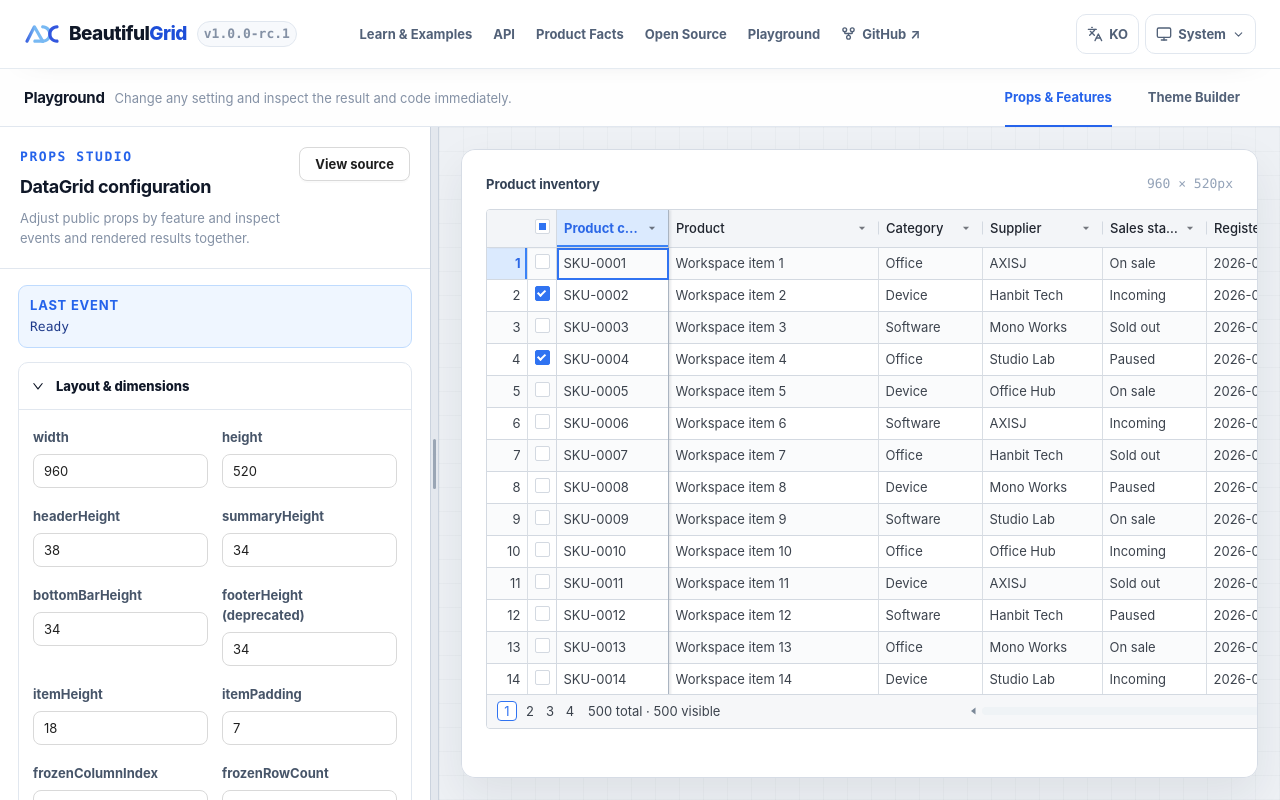
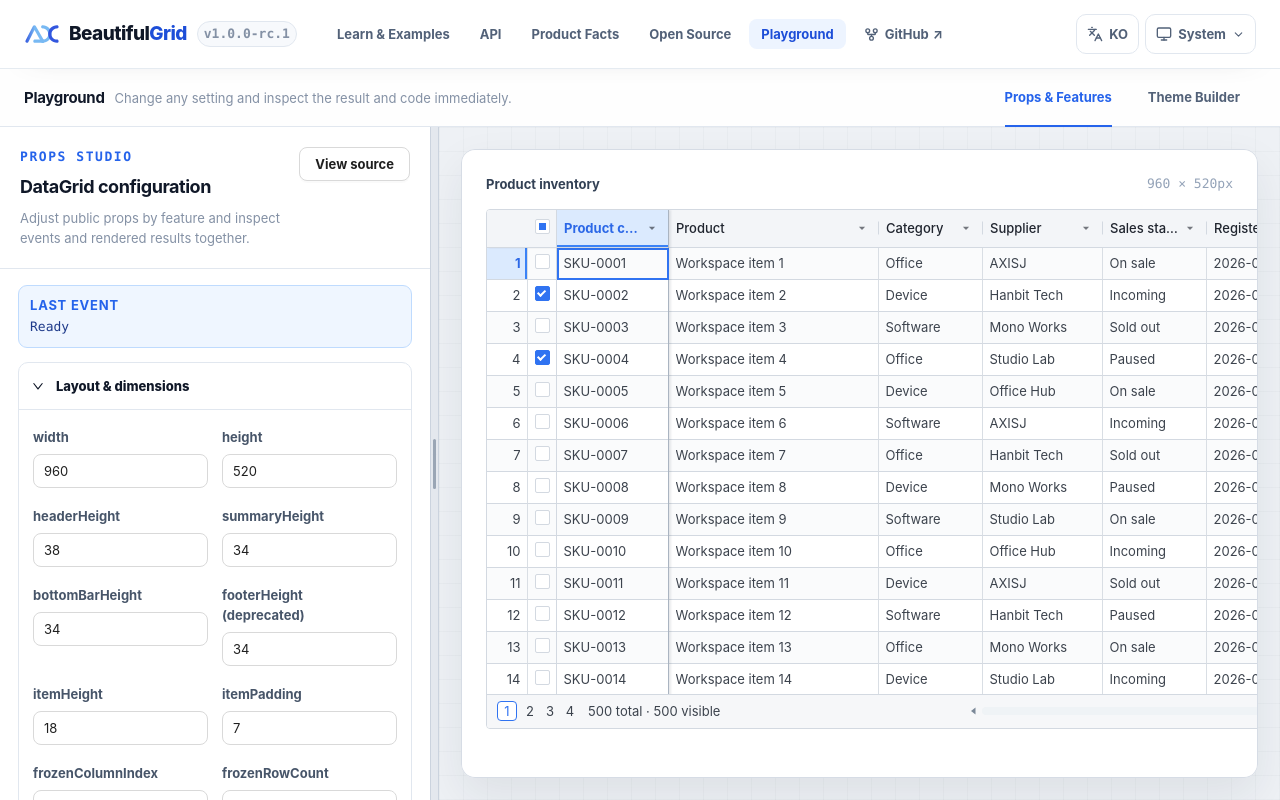
Before and after one commit to axisj/beautiful-grid, an Astro site in the folder site/: page /en/playground in a window 1280 px wide. Built offline with nearby package versions, Linux system fonts and the light colour scheme; Astro itself is replaced by a stand-in of ours.

Commit message:
feat(site): highlight active navigation menu item in site header

```diff
--- a/site/src/components/layout/Header.astro
+++ b/site/src/components/layout/Header.astro
@@ -10,6 +10,32 @@ interface Props { locale?: Locale; adaptiveLocale?: boolean; }
 const locale = normalizeLocale(Astro.props.locale);
 const adaptiveLocale = Astro.props.adaptiveLocale ?? false;
 const messages = commonMessages[locale];
+const pathname = Astro.url.pathname;
+const checkActive = (route: string) => {
+  if (!route) return false;
+  if (route === '/learn') {
+    return (
+      pathname === '/learn' ||
+      pathname.startsWith('/learn/') ||
+      pathname === '/en/learn' ||
+      pathname.startsWith('/en/learn/') ||
+      pathname.startsWith('/examples/') ||
+      pathname.startsWith('/demo/') ||
+      pathname.startsWith('/docs/')
+    );
+  }
+  if (route === '/api/props') {
+    return (
+      pathname === '/api/props' ||
+      pathname.startsWith('/api/') ||
+      pathname === '/en/api/props' ||
+      pathname.startsWith('/en/api/')
+    );
+  }
+  const localized = localizePath(route, locale);
+  return pathname === localized || pathname.startsWith(`${localized}/`);
+};
+
 const navigation = [
   { label: messages.guideExamples, koLabel: commonMessages.ko.guideExamples, enLabel: commonMessages.en.guideExamples, href: localizePath('/learn', locale), route: '/learn', external: false },
   { label: 'API', koLabel: 'API', enLabel: 'API', href: localizePath('/api/props', locale), route: '/api/props', external: false },
@@ -46,15 +72,25 @@ const navigation = [
     </a>
 
     <nav class="primary-nav desktop-only" aria-label={messages.primaryNavigation} data-shell-navigation="primary">
-      {navigation.map(item => (
-        <a href={item.href} data-shell-route={item.route || undefined} target={item.external ? '_blank' : undefined} rel={item.external ? 'noopener noreferrer' : undefined}>
+      {navigation.map(item => {
+        const isActive = !item.external && checkActive(item.route);
+        return (
+          <a
+            href={item.href}
+            class:list={['nav-item', { active: isActive }]}
+            data-shell-route={item.route || undefined}
+            aria-current={isActive ? 'page' : undefined}
+            target={item.external ? '_blank' : undefined}
+            rel={item.external ? 'noopener noreferrer' : undefined}
+          >
             <span class="nav-label">
               {item.external && <GitFork className="github-icon" size={15} strokeWidth={2.2} aria-hidden="true" />}
               <span data-shell-label data-ko={item.koLabel} data-en={item.enLabel}>{item.label}</span>
             </span>
             {item.external && <span aria-hidden="true">↗</span>}
           </a>
-      ))}
+        );
+      })}
     </nav>
 
     <div class="header-actions">
@@ -79,18 +115,19 @@ const navigation = [
   .brand-name { color: var(--site-text-primary); font-size: 19px; font-weight: 800; line-height: 1; letter-spacing: -0.03em; }
   .brand-name span { color: var(--site-accent-strong); }
   .version-badge { border: 1px solid var(--site-border); border-radius: 999px; padding: 2px 6px; background: var(--site-surface); color: var(--site-text-muted); font-family: var(--site-font-mono); font-size: 13px; font-weight: 700; }
-  .primary-nav { display: flex; align-items: center; gap: 21px; }
-  .primary-nav a { display: inline-flex; align-items: center; gap: 4px; color: var(--site-text-secondary); font-size: 13px; font-weight: 700; transition: color 150ms ease; white-space: nowrap; }
+  .primary-nav { display: flex; align-items: center; gap: 6px; }
+  .primary-nav a { display: inline-flex; align-items: center; gap: 4px; padding: 6px 12px; border-radius: var(--site-radius-sm, 8px); color: var(--site-text-secondary); font-size: 13px; font-weight: 700; line-height: 1.4; transition: color 150ms ease, background-color 150ms ease; white-space: nowrap; }
   .nav-label { display: inline-flex; align-items: center; gap: 6px; }
   :global(.github-icon) { display: block; width: 15px; height: 15px; flex: 0 0 auto; }
-  .primary-nav a:hover { color: var(--site-accent-strong); }
+  .primary-nav a:hover { color: var(--site-text-primary); background-color: var(--site-control-hover-bg, rgba(15, 23, 42, 0.05)); }
+  .primary-nav a.active { color: var(--site-accent-strong); background-color: var(--site-accent-soft); font-weight: 750; }
   .header-actions { display: flex; align-items: center; justify-content: flex-end; }
   .mobile-menu-btn { display: none; width: 40px; height: 40px; border: 1px solid var(--site-border); border-radius: 10px; padding: 9px; background: var(--site-control-bg); color: var(--site-text-primary); cursor: pointer; }
   .mobile-menu-btn span { display: block; width: 100%; height: 2px; margin: 3px 0; border-radius: 2px; background: currentColor; transition: transform 150ms ease, opacity 150ms ease; }
   .mobile-menu-btn[aria-expanded='true'] span:first-child { transform: translateY(5px) rotate(45deg); }
   .mobile-menu-btn[aria-expanded='true'] span:nth-child(2) { opacity: 0; }
   .mobile-menu-btn[aria-expanded='true'] span:last-child { transform: translateY(-5px) rotate(-45deg); }
-  @media (max-width: 1080px) { .primary-nav { gap: 15px; } .header-inner { gap: 14px; } }
+  @media (max-width: 1080px) { .primary-nav { gap: 4px; } .header-inner { gap: 14px; } }
   @media (max-width: 960px) { .header-inner { display: flex; justify-content: space-between; } .desktop-only, .desktop-preferences { display: none; } .mobile-menu-btn { display: block; } }
   @media (max-width: 420px) { .brand { gap: 7px; } .brand-lockup { gap: 7px; } .brand-symbol { width: 36px; height: 24px; } .brand-name { font-size: 17px; } .version-badge { display: none; } }
   @media (prefers-reduced-motion: reduce) { .site-header { transition: none; } }
@@ -121,6 +158,29 @@ const navigation = [
     document.querySelector('[data-shell-navigation="primary"]')?.setAttribute('aria-label', shellLocale === 'en' ? enPrimaryNavigation : koPrimaryNavigation);
     document.querySelector('[data-shell-navigation="mobile"]')?.setAttribute('aria-label', shellLocale === 'en' ? enMobileNavigation : koMobileNavigation);
   }
+
+  const updateActiveNav = () => {
+    const path = window.location.pathname;
+    document.querySelectorAll('.primary-nav [data-shell-route]').forEach((link) => {
+      const route = link.dataset.shellRoute;
+      if (!route) return;
+      let isActive = false;
+      if (route === '/learn') {
+        isActive = path === '/learn' || path.startsWith('/learn/') || path === '/en/learn' || path.startsWith('/en/learn/') || path.startsWith('/examples/') || path.startsWith('/demo/') || path.startsWith('/docs/');
+      } else if (route === '/api/props') {
+        isActive = path === '/api/props' || path.startsWith('/api/') || path === '/en/api/props' || path.startsWith('/en/api/');
+      } else {
+        isActive = path === route || path === `/en${route}` || path.startsWith(`${route}/`) || path.startsWith(`/en${route}/`);
+      }
+      link.classList.toggle('active', isActive);
+      if (isActive) {
+        link.setAttribute('aria-current', 'page');
+      } else {
+        link.removeAttribute('aria-current');
+      }
+    });
+  };
+  updateActiveNav();
 
   const button = document.querySelector('.mobile-menu-btn');
   const siteHeader = document.querySelector('.site-header');
```
Also changed, not shown: site/test/site-contract.test.ts (+3 -0 lines). Lines whose indentation alone changed are shown as unchanged.
